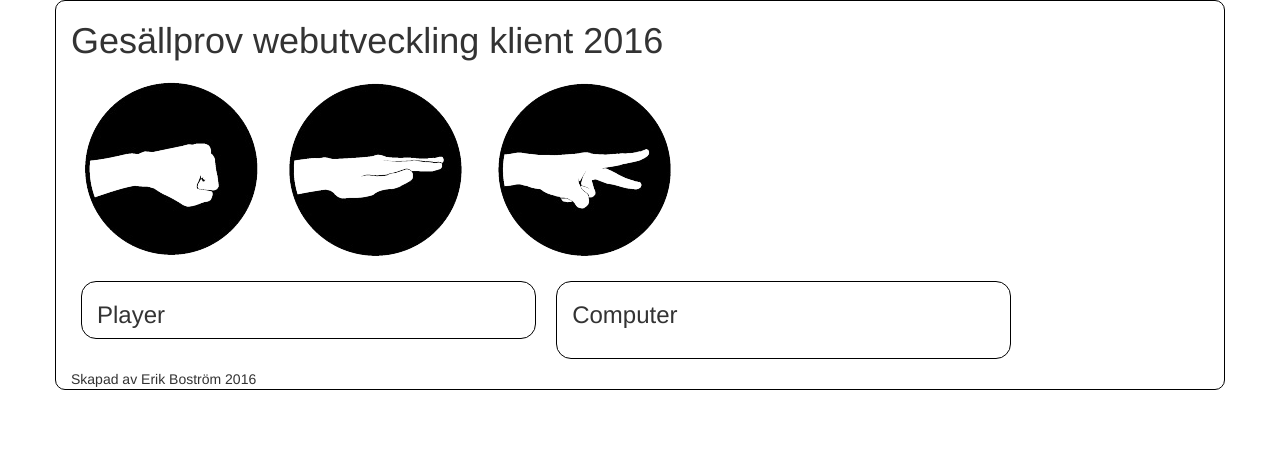
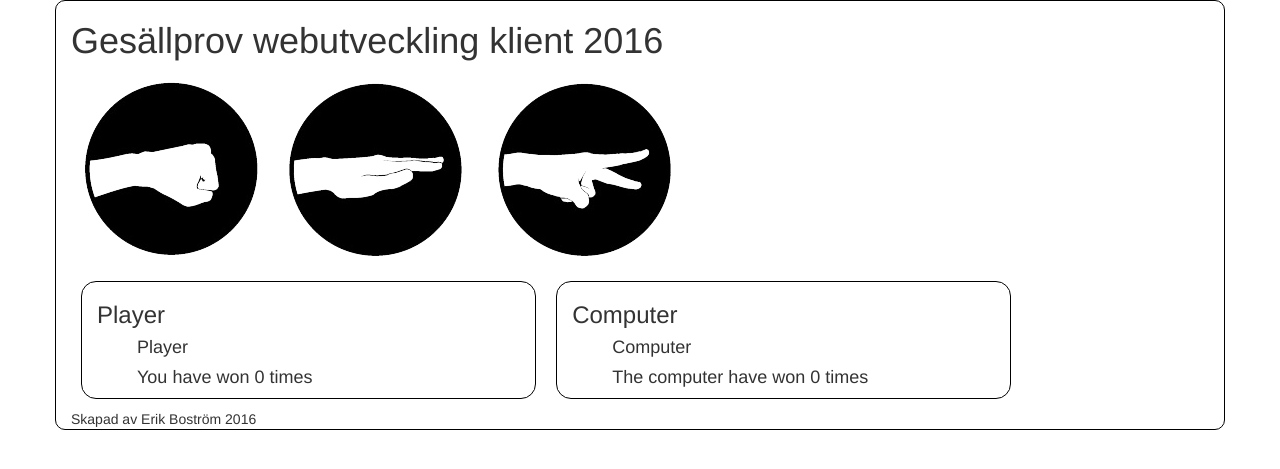
Before and after one commit to spartanglidarn/rps-js-php, a PHP site: page / in a window 1280 px wide. Shown: the top 469 px of the page. Run offline with PHP 8.4, Linux system fonts and the light colour scheme; some libraries are stand-ins or nearby versions.

Commit message:
secound commit

```diff
--- a/index.php
+++ b/index.php
@@ -22,7 +22,7 @@
 <link rel="stylesheet" type="text/css" href="style.css">
 
 <script src="script.js"></script>
-<script scr="weapons.js"></script>
+
 <title>Gesällprov 2016</title>
 </head>
 <body>
@@ -30,22 +30,28 @@
 	<h1>Gesällprov webutveckling klient 2016</h1>
 
 	<!--<canvas id="gameArea"></canvas> Kommenterar ut canvas och använder IMG till att börja med-->
-	<div id="weponsArea">
-		<img id="rock" class="wepon" src="rock.png">
-		<img id="paper" class="wepon" src="paper.png">
-		<img id="scissor" class="wepon" src="scissor.png">
+	<div id="weaponsArea">
+		<img id="rock" class="weapon" src="rock.png">
+		<img id="paper" class="weapon" src="paper.png">
+		<img id="scissor" class="weapon" src="scissor.png">
 	</div>
 	<div id="playerScreen" class="resultScreen col-md-6">
 		<h3>Player</h3>
 		<img id="playerChoice">
 		<div class="clear"></div>
-		<h4 id="playerResult" class="resultTitle"></h4>
+		<ul class="resultList">
+			<li><h4 id="playerResult" class="resultTitle">Player</h4></li>
+			<li><h4 id="playerWinCount" class="winCountTitle">You have won 0 times</h4></li>
+		</ul>
 	</div>
 	<div id="computerScreen" class="resultScreen col-md-6">
 		<h3>Computer</h3>
 		<img id="computerChoice" src="paper.png">
 		<div class="clear"></div>
-		<h4 id="computerResult" class="resultTitle"></h4>
+		<ul class="resultList">
+			<li><h4 id="computerResult" class="resultTitle">Computer</h4></li>
+			<li><h4 id="computerWinCount" class="winCountTitle">The computer have won 0 times</h4></li>
+		</ul>
 	</div>
 	<div class="clear"></div>
 
--- a/script.js
+++ b/script.js
@@ -2,6 +2,9 @@ var playerOne = "rock";
 var playerTwo = "rock";
 var playerOneImg = "";
 var playerTwoImg = "";
+
+var winCount = 0;
+var loseCount = 0;
 
 var computerNr = 0;
 console.log(computerNr);
@@ -23,7 +26,7 @@ $(document).ready(function(){
 	});
 
 
-	$(".wepon").click(function(){
+	$(".weapon").click(function(){
 		computerNr = Math.random();
 
 		if (computerNr < 0.33) {
@@ -44,7 +47,7 @@ $(document).ready(function(){
 		} else if (playerOne == "scissor"){
 			scissorFunction(playerTwo);
 		} else {
-			result = "No wepon chosen by player one";
+			result = "No weapon chosen by player one";
 		};
 
 
@@ -52,14 +55,18 @@ $(document).ready(function(){
 		$("#computerChoice").fadeIn(1000).attr("src", playerTwoImg);
 
 		if (result =="Win") {
-			$(playerResult).text("Winner");
-			$(computerResult).text("Loser");
+			$("#playerResult").text("Winner");
+			$("#computerResult").text("Loser");
+			winCount ++;
+			$("#playerWinCount").text("You have won " + winCount + " times");
 		} else if (result == "Lose") {
-			$(playerResult).text("Loser");
-			$(computerResult).text("Winner");
+			$("#playerResult").text("Loser");
+			$("#computerResult").text("Winner");
+			loseCount ++;
+			$("#computerWinCount").text("The computer have won " + loseCount + " times");
 		} else {
-			$(playerResult).text("Draw");
-			$(computerResult).text("Draw");
+			$("#playerResult").text("Draw");
+			$("#computerResult").text("Draw");
 		};
 
 		console.log(result);
--- a/style.css
+++ b/style.css
@@ -29,6 +29,7 @@
 	-ms-filter: "FlipH";
 }
 
-#computerResult {
-	float: right;
+.resultList {
+	margin: 0;
+	list-style: none;
 }
```
Also changed, not shown: 1 other file.
